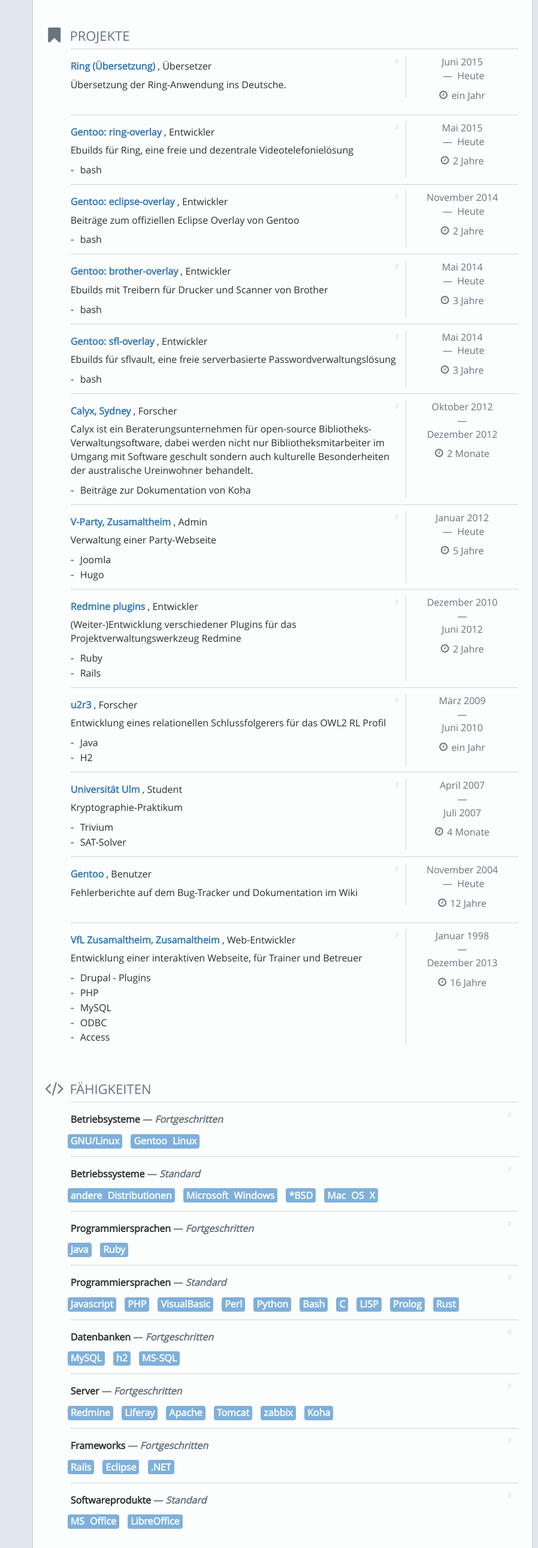
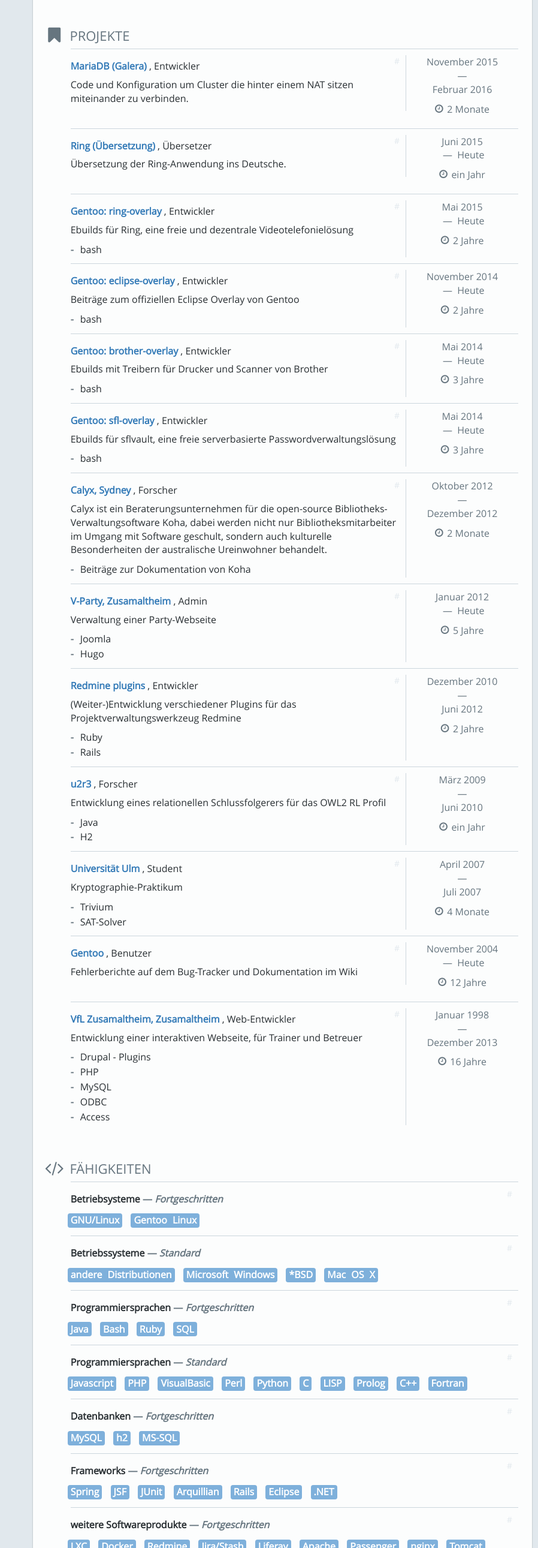
Before and after one commit to stefan-langenmaier/lebenslauf, a plain HTML site: page docs/index.html in a window 1280 px wide. Shown: the part 3025-5606 px from the top of the page at 60% size, without its empty margins (382-1280 px from the left). Drawn offline with Linux system fonts and the light colour scheme.

Commit message:
rendered latest html

```diff
--- a/docs/index.html
+++ b/docs/index.html
@@ -583,6 +583,35 @@
               </h3>
 
                             <ul class="list-unstyled">
+                                <li class="detail-item row" id="project-13" itemprop="memberOf" itemscope
+                                itemtype="http://schema.org/Organization">
+                                    <div class="col-sm-9 detail-item-content"> <a class="anchor-link item-anchor" data-scroll href="#project-13">#</a>
+
+                                         <h4>
+                          <a href="https://github.com/codership/galera"  target="_blank" itemprop="url"><strong itemprop="name">MariaDB (Galera)</strong></a>
+,&nbsp;<span>Entwickler</span>
+                      </h4>
+
+                                        <p class="visible-xs-block text-muted"> <small>
+                            <time datetime="2015-11-28">November 2015</time>&nbsp;—&nbsp;
+                              <time datetime="2016-02-01">Februar 2016</time>
+                            &nbsp;<span class="duration-counter"><i aria-hidden="true" class="icon-clock-o"></i>&nbsp;2 Monate</span>
+                          </small>
+
+                                        </p>
+                                        <p itemprop="description">Code und Konfiguration um Cluster die hinter einem NAT sitzen miteinander
+                                            zu verbinden.</p>
+                                    </div>
+                                    <div class="col-sm-3 detail-item-sidebar text-muted text-center hidden-xs">
+                                        <p>
+                                            <time datetime="2015-11-28">November 2015</time>
+                                            <br>&nbsp;—&nbsp;
+                                            <br>
+                                            <time datetime="2016-02-01">Februar 2016</time>
+                                        </p>
+                                        <p> <i aria-hidden="true" class="icon-clock-o icon-left"></i>&nbsp;2 Monate</p>
+                                    </div>
+                                </li>
                                 <li class="detail-item row" id="project-12" itemprop="memberOf" itemscope
                                 itemtype="http://schema.org/Organization">
                                     <div class="col-sm-9 detail-item-content"> <a class="anchor-link item-anchor" data-scroll href="#project-12">#</a>
@@ -748,13 +777,13 @@
                           </small>
 
                                     </p>
-                                    <p itemprop="description">Calyx ist ein Beraterungsunternehmen für open-source Bibliotheks-Verwaltungsoftware,
-                                        dabei werden nicht nur Bibliotheksmitarbeiter im Umgang mit Software geschult
-                                        sondern auch kulturelle Besonderheiten der australische Ureinwohner behandelt.</p>
-                                    <ul
-                                    class="detail-highlights">
+                                    <p itemprop="description">Calyx ist ein Beraterungsunternehmen für die open-source Bibliotheks-Verwaltungsoftware
+                                        Koha, dabei werden nicht nur Bibliotheksmitarbeiter im Umgang mit Software
+                                        geschult, sondern auch kulturelle Besonderheiten der australische Ureinwohner
+                                        behandelt.</p>
+                                    <ul class="detail-highlights">
                                         <li>Beiträge zur Dokumentation von Koha</li>
-                                        </ul>
+                                    </ul>
                                 </div>
                                 <div class="col-sm-3 detail-item-sidebar text-muted text-center hidden-xs">
                                     <p>
@@ -969,8 +998,8 @@
               </h3>
 
                             <ul class="list-unstyled">
-                                <li class="detail-item row" id="skill-8">
-                                    <div class="col-xs-12 detail-item-content"> <a class="anchor-link item-anchor" data-scroll href="#skill-8">#</a>
+                                <li class="detail-item row" id="skill-7">
+                                    <div class="col-xs-12 detail-item-content"> <a class="anchor-link item-anchor" data-scroll href="#skill-7">#</a>
 
                                          <h4>Betriebsysteme <span class="text-muted">— <em>Fortgeschritten</em></span></h4>
 
@@ -980,8 +1009,8 @@
                                         </ul>
                                     </div>
                                 </li>
-                                <li class="detail-item row" id="skill-7">
-                                    <div class="col-xs-12 detail-item-content"> <a class="anchor-link item-anchor" data-scroll href="#skill-7">#</a>
+                                <li class="detail-item row" id="skill-6">
+                                    <div class="col-xs-12 detail-item-content"> <a class="anchor-link item-anchor" data-scroll href="#skill-6">#</a>
 
                                          <h4>Betriebssysteme <span class="text-muted">— <em>Standard</em></span></h4>
 
@@ -993,19 +1022,21 @@
                                         </ul>
                                     </div>
                                 </li>
-                                <li class="detail-item row" id="skill-6">
-                                    <div class="col-xs-12 detail-item-content"> <a class="anchor-link item-anchor" data-scroll href="#skill-6">#</a>
+                                <li class="detail-item row" id="skill-5">
+                                    <div class="col-xs-12 detail-item-content"> <a class="anchor-link item-anchor" data-scroll href="#skill-5">#</a>
 
                                          <h4>Programmiersprachen <span class="text-muted">— <em>Fortgeschritten</em></span></h4>
 
                                         <ul class="list-inline labels">
                                             <li class="label label-keyword">Java</li>
+                                            <li class="label label-keyword">Bash</li>
                                             <li class="label label-keyword">Ruby</li>
+                                            <li class="label label-keyword">SQL</li>
                                         </ul>
                                     </div>
                                 </li>
-                                <li class="detail-item row" id="skill-5">
-                                    <div class="col-xs-12 detail-item-content"> <a class="anchor-link item-anchor" data-scroll href="#skill-5">#</a>
+                                <li class="detail-item row" id="skill-4">
+                                    <div class="col-xs-12 detail-item-content"> <a class="anchor-link item-anchor" data-scroll href="#skill-4">#</a>
 
                                          <h4>Programmiersprachen <span class="text-muted">— <em>Standard</em></span></h4>
 
@@ -1015,16 +1046,16 @@
                                             <li class="label label-keyword">VisualBasic</li>
                                             <li class="label label-keyword">Perl</li>
                                             <li class="label label-keyword">Python</li>
-                                            <li class="label label-keyword">Bash</li>
                                             <li class="label label-keyword">C</li>
                                             <li class="label label-keyword">LISP</li>
                                             <li class="label label-keyword">Prolog</li>
-                                            <li class="label label-keyword">Rust</li>
+                                            <li class="label label-keyword">C++</li>
+                                            <li class="label label-keyword">Fortran</li>
                                         </ul>
                                     </div>
                                 </li>
-                                <li class="detail-item row" id="skill-4">
-                                    <div class="col-xs-12 detail-item-content"> <a class="anchor-link item-anchor" data-scroll href="#skill-4">#</a>
+                                <li class="detail-item row" id="skill-3">
+                                    <div class="col-xs-12 detail-item-content"> <a class="anchor-link item-anchor" data-scroll href="#skill-3">#</a>
 
                                          <h4>Datenbanken <span class="text-muted">— <em>Fortgeschritten</em></span></h4>
 
@@ -1035,27 +1066,16 @@
                                         </ul>
                                     </div>
                                 </li>
-                                <li class="detail-item row" id="skill-3">
-                                    <div class="col-xs-12 detail-item-content"> <a class="anchor-link item-anchor" data-scroll href="#skill-3">#</a>
-
-                                         <h4>Server <span class="text-muted">— <em>Fortgeschritten</em></span></h4>
-
-                                        <ul class="list-inline labels">
-                                            <li class="label label-keyword">Redmine</li>
-                                            <li class="label label-keyword">Liferay</li>
-                                            <li class="label label-keyword">Apache</li>
-                                            <li class="label label-keyword">Tomcat</li>
-                                            <li class="label label-keyword">zabbix</li>
-                                            <li class="label label-keyword">Koha</li>
-                                        </ul>
-                                    </div>
-                                </li>
                                 <li class="detail-item row" id="skill-2">
                                     <div class="col-xs-12 detail-item-content"> <a class="anchor-link item-anchor" data-scroll href="#skill-2">#</a>
 
                                          <h4>Frameworks <span class="text-muted">— <em>Fortgeschritten</em></span></h4>
 
                                         <ul class="list-inline labels">
+                                            <li class="label label-keyword">Spring</li>
+                                            <li class="label label-keyword">JSF</li>
+                                            <li class="label label-keyword">JUnit</li>
+                                            <li class="label label-keyword">Arquillian</li>
                                             <li class="label label-keyword">Rails</li>
                                             <li class="label label-keyword">Eclipse</li>
                                             <li class="label label-keyword">.NET</li>
@@ -1065,9 +1085,26 @@
                                 <li class="detail-item row" id="skill-1">
                                     <div class="col-xs-12 detail-item-content"> <a class="anchor-link item-anchor" data-scroll href="#skill-1">#</a>
 
-                                         <h4>Softwareprodukte <span class="text-muted">— <em>Standard</em></span></h4>
+                                         <h4>weitere Softwareprodukte <span class="text-muted">— <em>Fortgeschritten</em></span></h4>
 
                                         <ul class="list-inline labels">
+                                            <li class="label label-keyword">LXC</li>
+                                            <li class="label label-keyword">Docker</li>
+                                            <li class="label label-keyword">Redmine</li>
+                                            <li class="label label-keyword">Jira/Stash</li>
+                                            <li class="label label-keyword">Liferay</li>
+                                            <li class="label label-keyword">Apache</li>
+                                            <li class="label label-keyword">Passenger</li>
+                                            <li class="label label-keyword">nginx</li>
+                                            <li class="label label-keyword">Tomcat</li>
+                                            <li class="label label-keyword">Jmeter</li>
+                                            <li class="label label-keyword">zabbix</li>
+                                            <li class="label label-keyword">Koha</li>
+                                            <li class="label label-keyword">Drupal</li>
+                                            <li class="label label-keyword">OpenAM</li>
+                                            <li class="label label-keyword">Git</li>
+                                            <li class="label label-keyword">Jira/Stash</li>
+                                            <li class="label label-keyword">Subversion</li>
                                             <li class="label label-keyword">MS Office</li>
                                             <li class="label label-keyword">LibreOffice</li>
                                         </ul>
```
